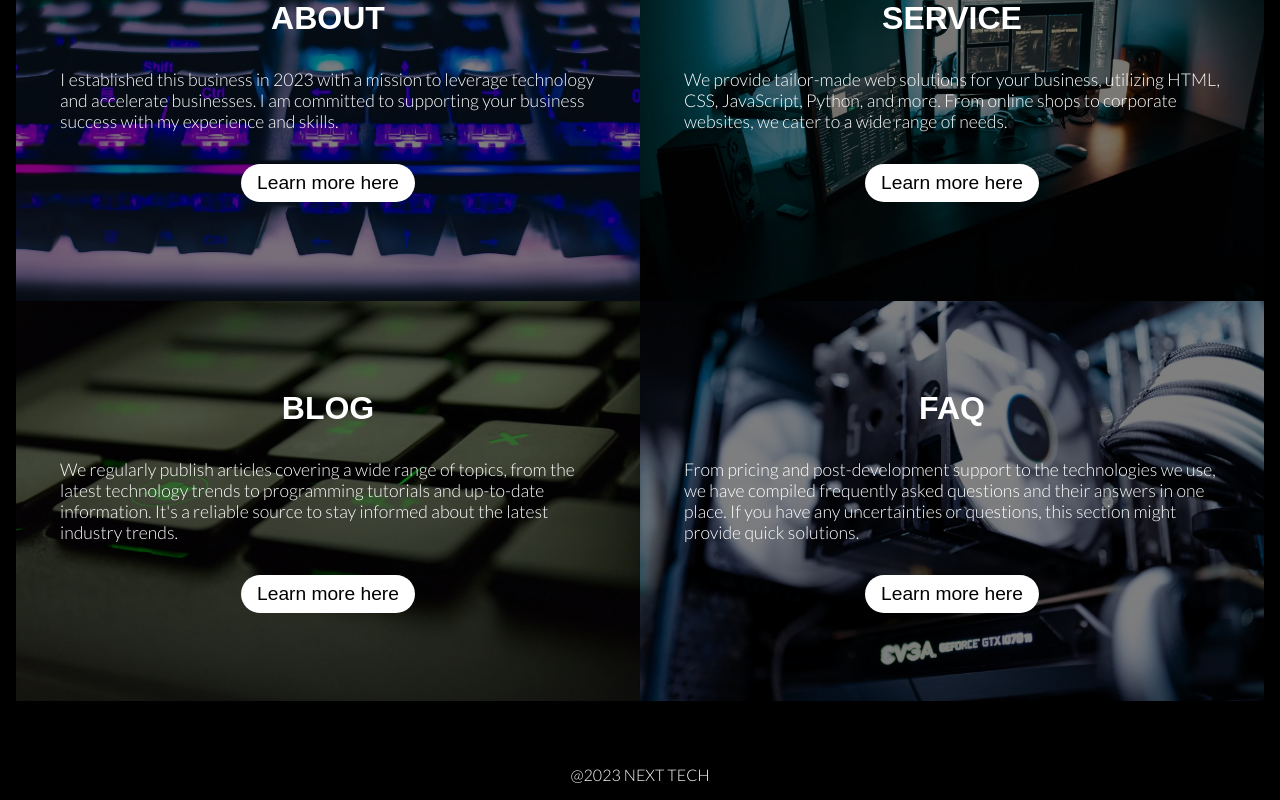
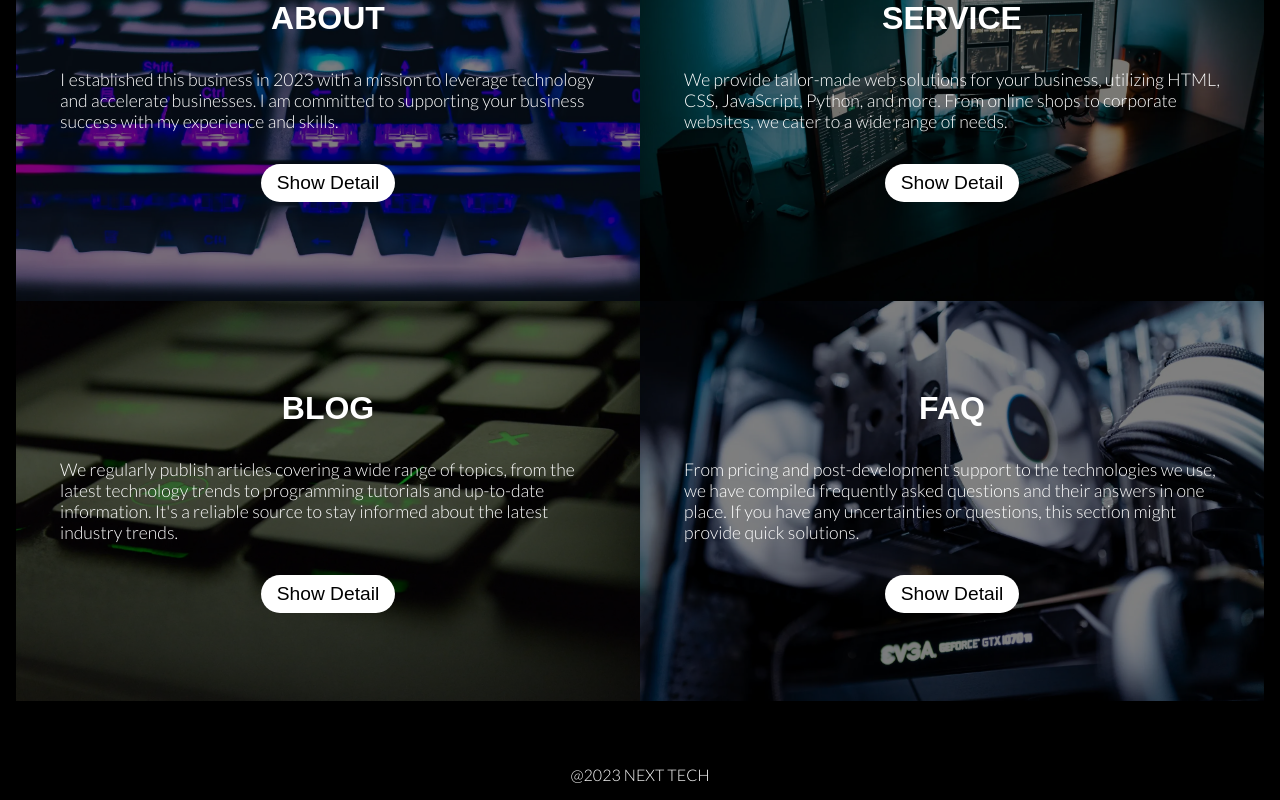
Before and after one commit to shim369/Nextjs-TypeScript-Newt-Site2, a Next.js app: page / in a window 1280 px wide. Shown: the part 979-1779 px from the top of the page. Built offline with nearby package versions, Linux system fonts and the light colour scheme; a web font is replaced by a local one.

Commit message:
update text

```diff
--- a/app/page.tsx
+++ b/app/page.tsx
@@ -18,28 +18,28 @@ export default function Home() {
               <div className={'contets-item-inner'}>
               <h2>ABOUT</h2>
               <p>I established this business in 2023 with a mission to leverage technology and accelerate businesses. I am committed to supporting your business success with my experience and skills.</p>
-              <Link href="/about" className={'link-btn'}>Learn more here</Link>
+              <Link href="/about" className={'link-btn'}>Show Detail</Link>
               </div>
             </div>
             <div className={'contets-item'}>
               <div className={'contets-item-inner'}>
               <h2>SERVICE</h2>
               <p>We provide tailor-made web solutions for your business, utilizing HTML, CSS, JavaScript, Python, and more. From online shops to corporate websites, we cater to a wide range of needs.</p>
-              <Link href="/service" className={'link-btn'}>Learn more here</Link>
+              <Link href="/service" className={'link-btn'}>Show Detail</Link>
               </div>
             </div>
             <div className={'contets-item'}>
               <div className={'contets-item-inner'}>
               <h2>BLOG</h2>
               <p>We regularly publish articles covering a wide range of topics, from the latest technology trends to programming tutorials and up-to-date information. It&apos;s a reliable source to stay informed about the latest industry trends.</p>
-              <Link href="/blog" className={'link-btn'}>Learn more here</Link>
+              <Link href="/blog" className={'link-btn'}>Show Detail</Link>
               </div>
             </div>
             <div className={'contets-item'}>
               <div className={'contets-item-inner'}>
               <h2>FAQ</h2>
               <p>From pricing and post-development support to the technologies we use, we have compiled frequently asked questions and their answers in one place. If you have any uncertainties or questions, this section might provide quick solutions.</p>
-              <Link href="/faq" className={'link-btn'}>Learn more here</Link>
+              <Link href="/faq" className={'link-btn'}>Show Detail</Link>
               </div>
             </div>
           </div>
```
